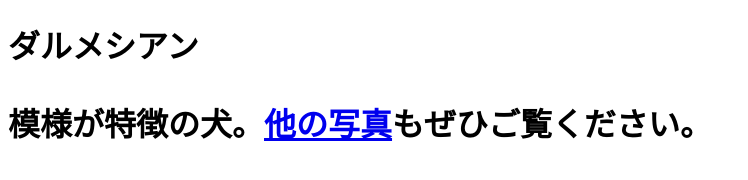
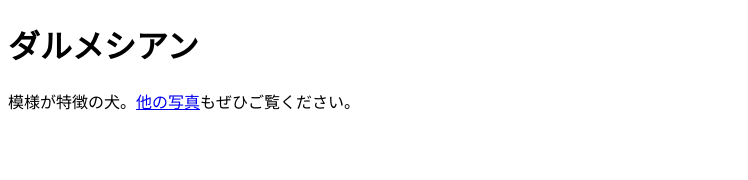
Before and after one commit to ma-108/bennkyouyou, a plain HTML site: page index.html in a window 1280 px wide. Shown: the whole page, without its empty margins (0-748 px from the left). Drawn offline with Linux system fonts and the light colour scheme.

Commit message:
Update index.html

```diff
--- a/index.html
+++ b/index.html
@@ -6,7 +6,7 @@
     <meta name="description" content="かわいいダルメシアンの子犬">
 </head>
 <body>
-    <h1>ダルメシアン<h1>
-    <p>模様が特徴の犬。<a href="https://unsplash.com/@webcreatorsbox">他の写真</a>もぜひご覧ください。<p>
+    <h1>ダルメシアン</h1>
+    <p>模様が特徴の犬。<a href="https://unsplash.com/@webcreatorsbox">他の写真</a>もぜひご覧ください。</p>
 </body>
 </html>
```
